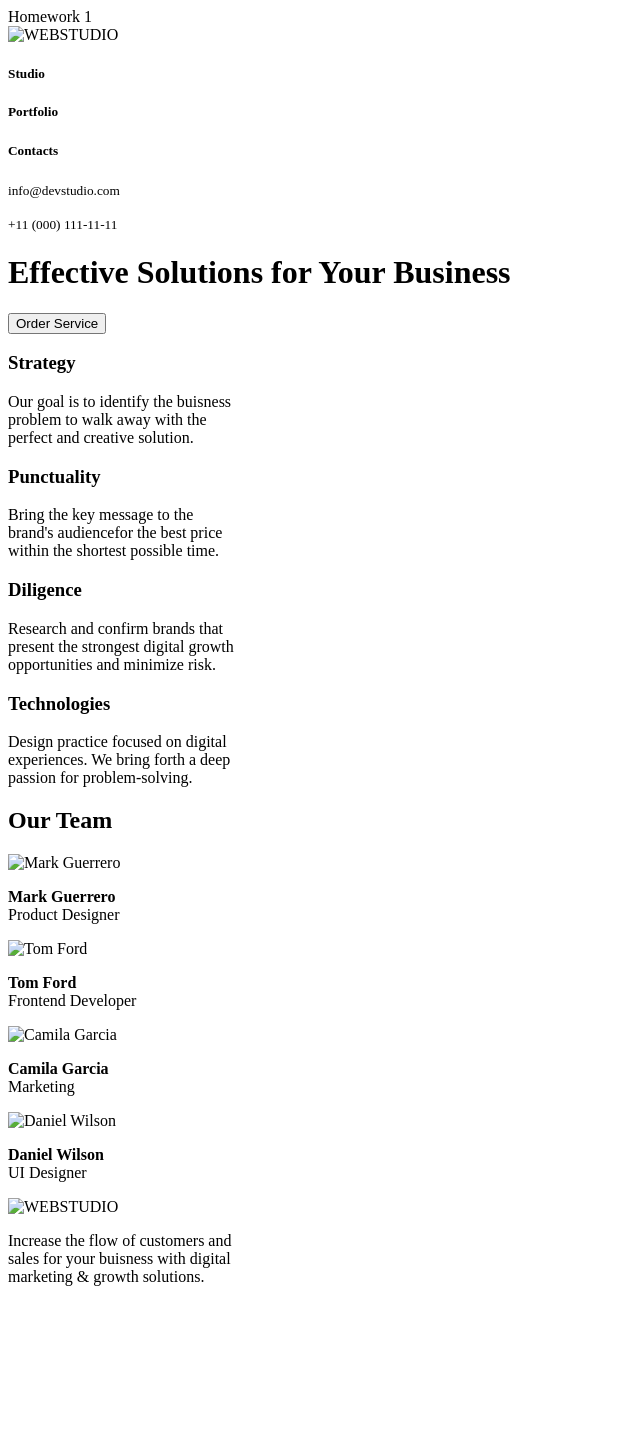
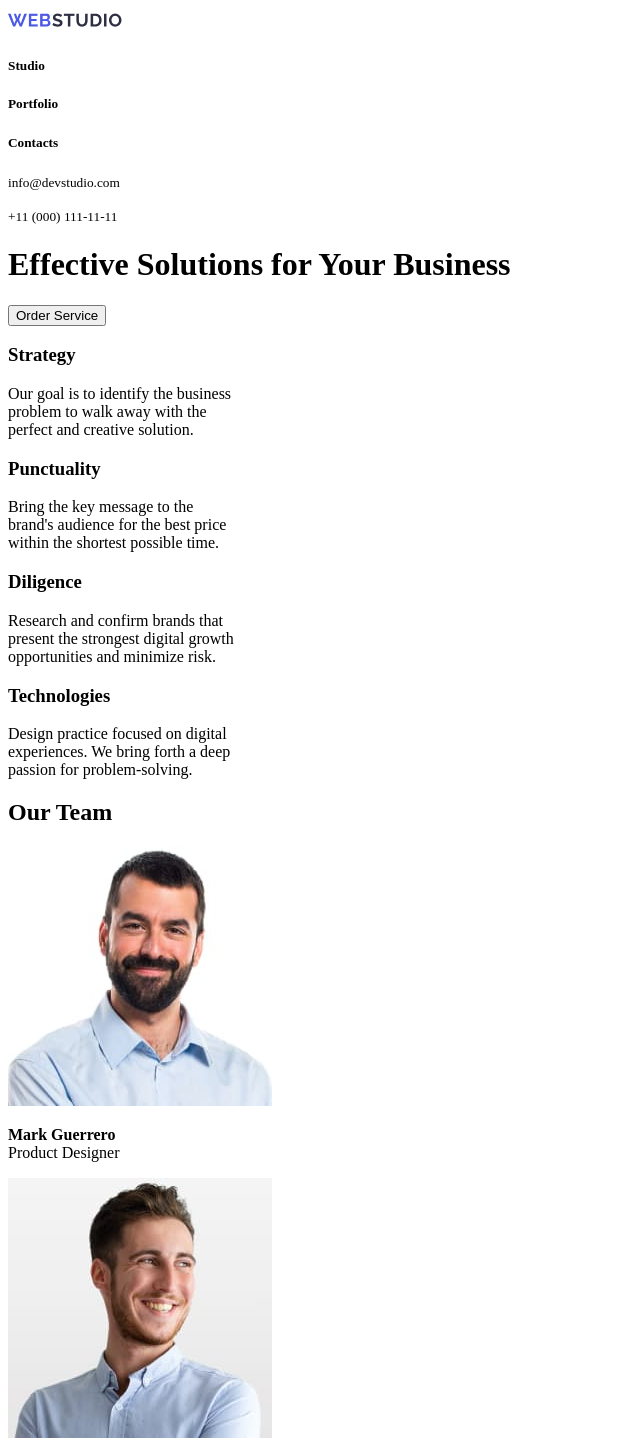
Before and after one commit to sudeyx/goit-markup-hw-01, a plain HTML site: page goit-markup-hw-01/index.html in a window 1280 px wide. Shown: the top 1441 px of the page, without its empty margins (0-640 px from the left). Before the commit the page ends 1302 px from the top, so only its background shows below. Drawn offline with Linux system fonts and the light colour scheme.

Commit message:
commit 10

```diff
--- a/goit-markup-hw-01/index.html
+++ b/goit-markup-hw-01/index.html
@@ -1,7 +1,7 @@
 <!DOCTYPE html>
 <html lang="en">
   <head>
-    <tittle>Homework 1</tittle>
+    <title>Homework 1</title>
     <meta name="author" content="Sude Yayman" />
     <meta charset="utf-8" />
   </head>
@@ -10,7 +10,7 @@
     <header>
       <nav>
         <img
-          src="logo.jpg"
+          src="img/logo.jpg"
           alt="WEBSTUDIO"
           style="width: 115px; height: 24px"
         />
@@ -35,12 +35,12 @@
 
       <h3>Strategy</h3>
       <p>
-        Our goal is to identify the buisness<br />problem to walk away with
+        Our goal is to identify the business<br />problem to walk away with
         the<br />perfect and creative solution.
       </p>
       <h3>Punctuality</h3>
       <p>
-        Bring the key message to the<br />brand's audiencefor the best price<br />within
+        Bring the key message to the<br />brand's audience for the best price<br />within
         the shortest possible time.
       </p>
       <h3>Diligence</h3>
@@ -57,25 +57,25 @@
       <div class="team members">
         <h2>Our Team</h2>
         <img
-          src="man_1.jpg"
+          src="img/man_1.jpg"
           alt="Mark Guerrero"
           style="width: 264px; height: 260px"
         />
         <p><b>Mark Guerrero</b><br />Product Designer</p>
         <img
-          src="man_2.jpg"
+          src="img/man_2.jpg"
           alt="Tom Ford"
           style="width: 264px; height: 260px"
         />
         <p><b>Tom Ford</b><br />Frontend Developer</p>
         <img
-          src="woman_1.jpg"
+          src="img/woman_1.jpg"
           alt="Camila Garcia"
           style="width: 264px; height: 260px"
         />
         <p><b>Camila Garcia</b><br />Marketing</p>
         <img
-          src="man_3.jpg"
+          src="img/man_3.jpg"
           alt="Daniel Wilson"
           style="width: 264px; height: 260px"
         />
@@ -84,7 +84,7 @@
     </main>
 
     <footer>
-      <img src="logo.jpg" alt="WEBSTUDIO" style="width: 115px; height: 24px" />
+      <img src="img/logo.jpg" alt="WEBSTUDIO" style="width: 115px; height: 24px" />
       <p>
         Increase the flow of customers and<br />sales for your buisness with
         digital<br />marketing & growth solutions.
```
